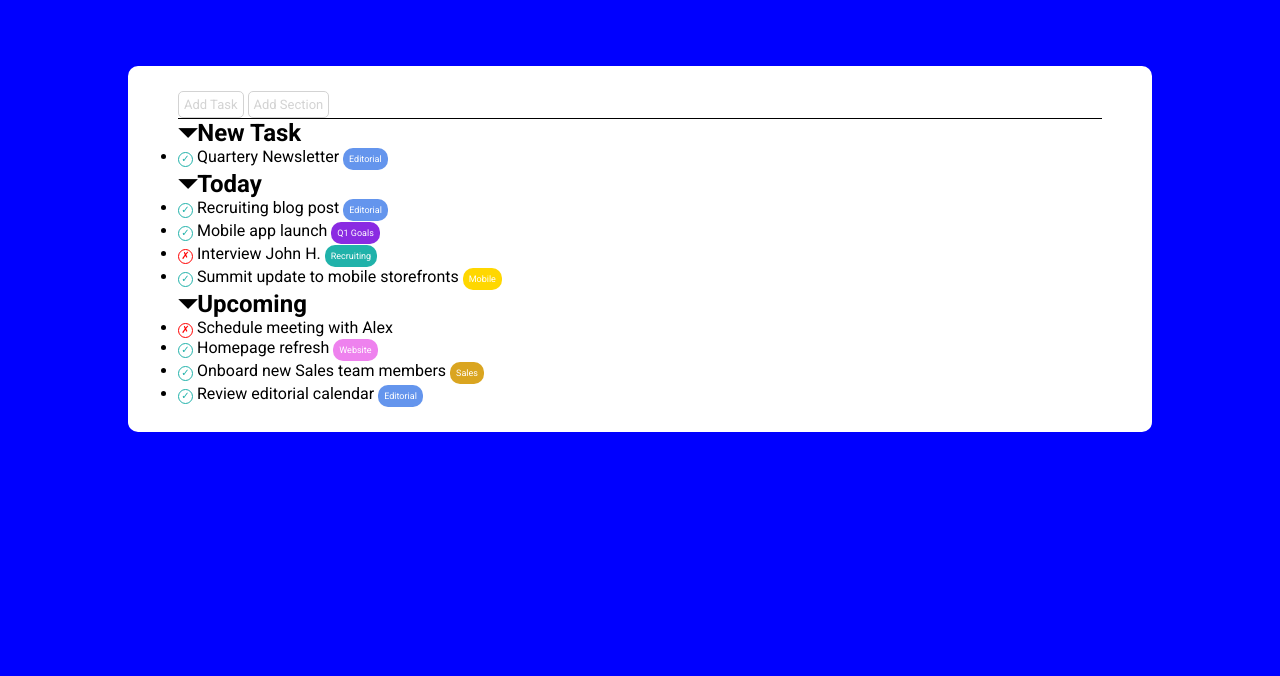
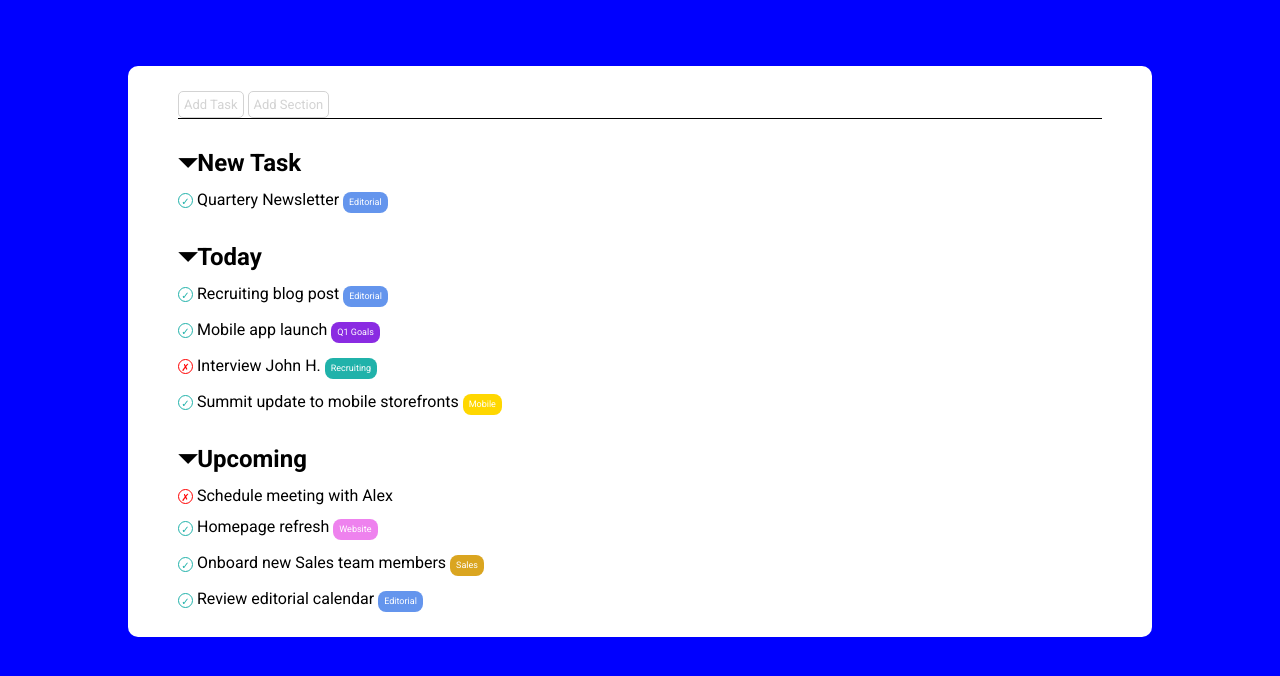
Before and after one commit to nabilmoutahir/html-css-toboolist, a plain HTML site: page index.html in a window 1280 px wide. Shown: the part 84-760 px from the top of the page. Drawn offline with Linux system fonts and the light colour scheme.

Commit message:
add list format

```diff
--- a/css/style.css
+++ b/css/style.css
@@ -63,6 +63,11 @@ body {
 }
 
 /* LIST */
+.checks {
+    line-height: 15px;
+    padding-top: 15px;
+}
+
 .status {
     border-radius: 50%;
     border: 1px solid;
@@ -71,6 +76,7 @@ body {
     height: 15px;
     width: 15px;
     text-align: center;
+    vertical-align: middle;
 }
 
 .positive {
@@ -86,8 +92,8 @@ body {
     display: inline-block;
     color: white;
     font-size: xx-small;
-    border-radius: 10px;
-    padding: 6px;
+    border-radius: 8px;
+    padding: 3px 6px;
 }
 
 .editorial {
@@ -114,4 +120,11 @@ body {
     background-color: goldenrod;
 }
 
-/*  */
+/* LIST FORMAT */
+ul {
+    list-style: none;
+}
+
+.list {
+    padding-top: 30px;
+}
--- a/index.html
+++ b/index.html
@@ -34,45 +34,45 @@
         <section class="list">
             <h2>&#9207;New Task</h2>
                 <ul>
-                    <li>
-                        <span class="status positive">&check;</span> Quartery Newsletter <span class="categories editorial">Editorial</span>
+                    <li class="checks">
+                        <span class="status positive"> &check; </span> Quartery Newsletter <span class="categories editorial">Editorial</span>
                     </li>
                 </ul>
         </section>
 
         <!-- LIST 2 -->
-        <section>
+        <section class="list">
             <h2>&#9207;Today</h2>
             <ul>
-                <li>
+                <li class="checks">
                     <span class="status positive">&check;</span> Recruiting blog post <span class="categories editorial">Editorial</span>
                 </li>
-                <li>
+                <li class="checks">
                     <span class="status positive">&check;</span> Mobile app launch <span class="categories q1">Q1 Goals</span>
                 </li>
-                <li>
+                <li class="checks">
                     <span class="status negative">&cross;</span> Interview John H. <span class="categories recruiting">Recruiting</span>
                 </li>
-                <li>
+                <li class="checks">
                     <span class="status positive">&check;</span> Summit update to mobile storefronts <span class="categories mobile">Mobile</span>
                 </li>
             </ul>
         </section>
 
         <!-- LIST 3 -->
-        <section>
+        <section class="list">
             <h2>&#9207;Upcoming</h2>
             <ul>
-                <li>
+                <li class="checks">
                     <span class="status negative">&cross;</span> Schedule meeting with Alex
                 </li>
-                <li>
+                <li class="checks">
                     <span class="status positive">&check;</span> Homepage refresh <span class="categories website">Website</span>
                 </li>
-                <li>
+                <li class="checks">
                     <span class="status positive">&check;</span> Onboard new Sales team members <span class="categories sales">Sales</span>
                 </li>
-                <li>
+                <li class="checks">
                     <span class="status positive">&check;</span> Review editorial calendar <span class="categories editorial">Editorial</span>
                 </li>
             </ul>
```
